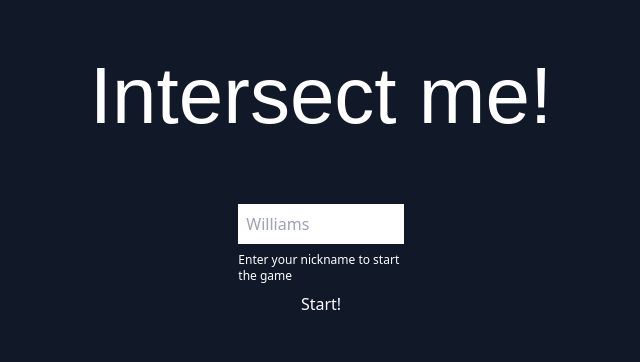
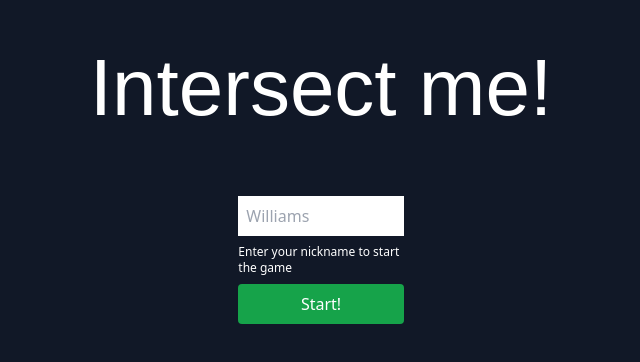
Before and after one commit to Didacmejias/intersect.me, a Vue app: page / in a window 1280 px wide. Shown: the part 212-574 px from the top of the page, without its empty margins (319-959 px from the left). Built offline with nearby package versions, Linux system fonts and the light colour scheme; a web font is replaced by a local one.

Commit message:
added guard and button classes

```diff
--- a/src/app/pages/nickname/nickname-page.scss
+++ b/src/app/pages/nickname/nickname-page.scss
@@ -22,4 +22,8 @@
     &__label{
         @apply text-xs;
     }
+
+    &__button{
+        @apply p-2 rounded bg-green-600;
+    }
 }
--- a/src/app/pages/nickname/nickname-page.vue
+++ b/src/app/pages/nickname/nickname-page.vue
@@ -12,7 +12,7 @@
       />
       <label v-if="error" class="form__label">{{ error }}</label>
       <label v-else class="form__label">Enter your nickname to start the game</label>
-      <button :type="BUTTON_TYPE.button" @click="onClick">Start!</button>
+      <button class="form__button" :type="BUTTON_TYPE.button" @click="onSubmit">Start!</button>
     </div>
   </section>
 </template>
@@ -25,10 +25,11 @@ import { ROUTE_NAME } from '@/router/enums'
 import { useCharacter } from '@/stores/character'
 
 const router = useRouter()
-const { nickname, error, validateInput } = useInput()
+const { nickname, error, isLiveValidation, validateInput } = useInput()
 const { setNickname } = useCharacter()
 
-const onClick = () => {
+const onSubmit = () => {
+  if (!isLiveValidation.value) isLiveValidation.value = true
   validateInput(nickname.value)
   if (!error.value) {
     setNickname(nickname.value)
--- a/src/app/pages/nickname/useInput.ts
+++ b/src/app/pages/nickname/useInput.ts
@@ -9,8 +9,10 @@ enum ERRORS {
 export const useInput = () => {
   const nickname: Ref<string> = ref('')
   const error: Ref<string> = ref('')
+  const isLiveValidation: Ref<boolean> = ref(false)
 
   const validateInput = (value: string) => {
+    if(!isLiveValidation.value) return
     if (!value) error.value = ERRORS.required
     else if(!value.match('^[a-zA-Z]+(?:s+[a-zA-Z]+)*$')) error.value = ERRORS.regex
     else if (value.length < 3 || value.length > 15) error.value = ERRORS.length
@@ -22,6 +24,7 @@ export const useInput = () => {
   return {
     nickname,
     error,
+    isLiveValidation,
     validateInput
   }
 }
```
